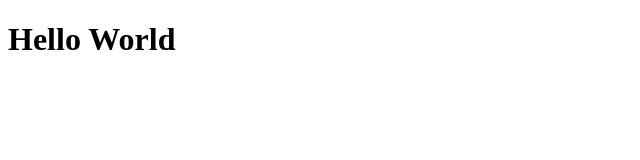
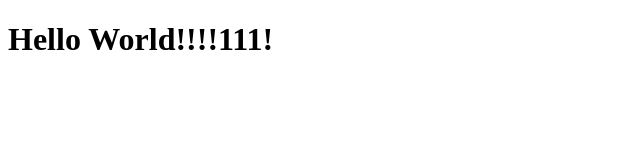
Before and after one commit to boosoby/DigitalMinimalism, a plain HTML site: page main.html in a window 1280 px wide. Shown: the whole page, without its empty margins (0-640 px from the left). Drawn offline with Linux system fonts and the light colour scheme.

Commit message:
Minor changes of header text

```diff
--- a/main.html
+++ b/main.html
@@ -6,6 +6,7 @@
     <title>Document</title>
 </head>
 <body>
-    <h1>Hello World</h1>
+    <h1>Hello World!!!!111!</h1>
 </body>
+
 </html>
```
